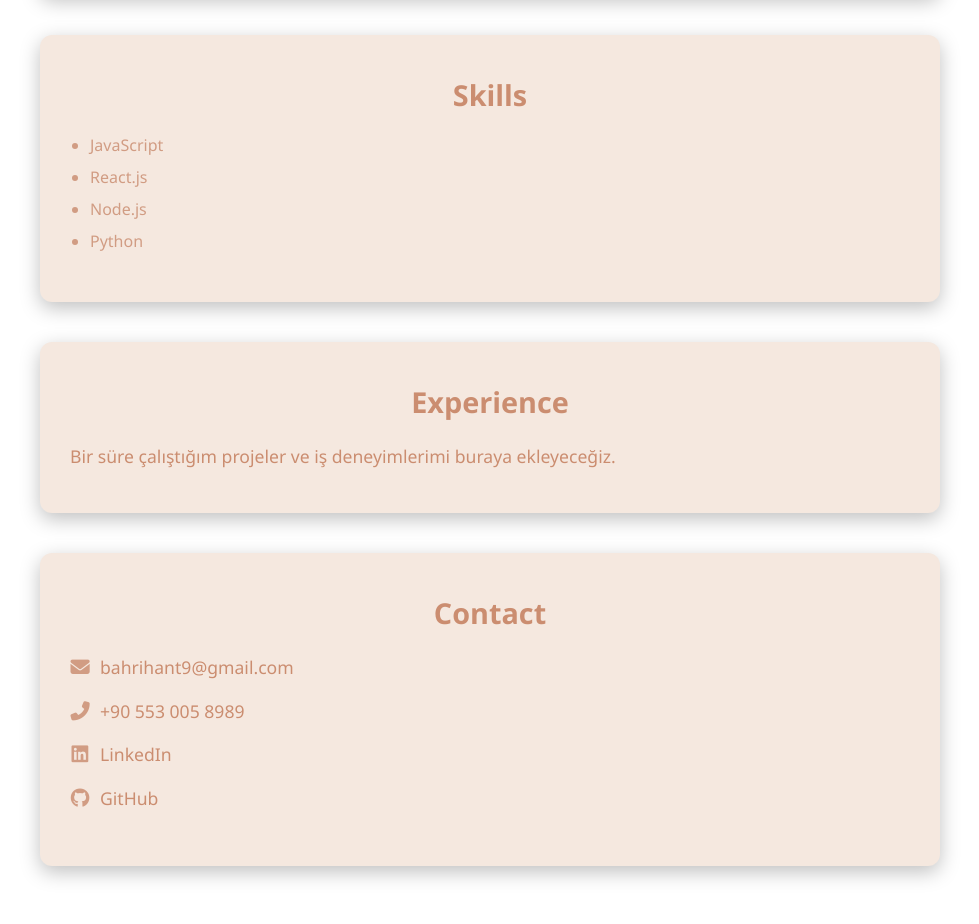
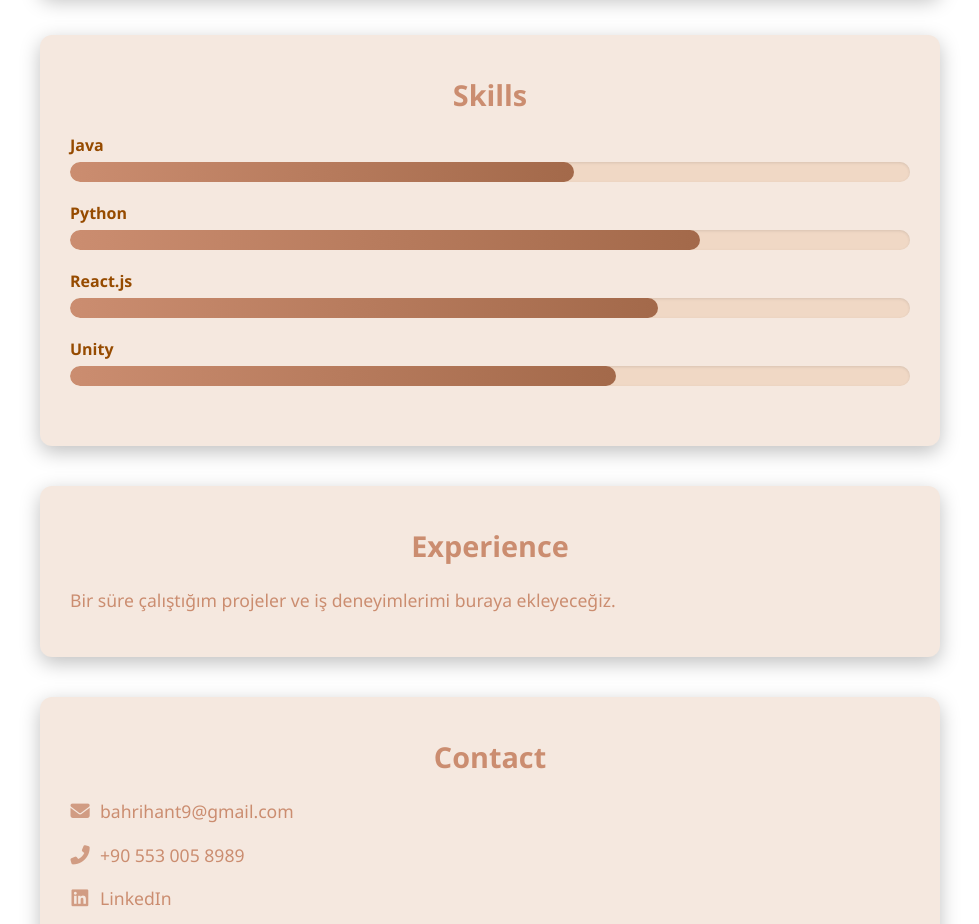
Before and after one commit to Bahrihan/BlogWebsiteTest, a Next.js app: page / in a window 1280 px wide. Shown: the part 880-1804 px from the top of the page, without its empty margins (150-1129 px from the left). Built offline with nearby package versions, Linux system fonts and the light colour scheme.

Commit message:
skills updated
still not finished

```diff
--- a/pages/index.js
+++ b/pages/index.js
@@ -24,13 +24,6 @@ const Home = () => {
       <Head>
         <title>Bahrihan Torpil</title>
         <meta name="description" content="Kişisel web sayfamda kendimi tanıtıyor, yeteneklerimi, eğitimimi ve deneyimlerimi paylaşıyorum." />
-        <link
-          rel="stylesheet"
-          href="https://cdnjs.cloudflare.com/ajax/libs/font-awesome/6.5.0/css/all.min.css"
-          integrity="sha512-Zs+A3Fz1MfmpSvhHxLz5EcdtKZPjz+oUEz8N7J30TZZeI2Sg9u9+Zgk3IPin1NzvWj+RblwEN3+w8+GVx64FQg=="
-          crossorigin="anonymous"
-          referrerpolicy="no-referrer"
-        />
       </Head>
 
       <header>
@@ -74,13 +67,36 @@ const Home = () => {
 
       <section id="skills">
         <h2>Skills</h2>
-        <ul>
-          <li>JavaScript</li>
-          <li>React.js</li>
-          <li>Node.js</li>
-          <li>Python</li>
-        </ul>
+
+        <div className="skill">
+          <span>Java</span>
+          <div className="skill-bar">
+            <div className="skill-progress" style={{ width: "60%" }}></div>
+          </div>
+        </div>
+
+        <div className="skill">
+          <span>Python</span>
+          <div className="skill-bar">
+            <div className="skill-progress" style={{ width: "75%" }}></div>
+          </div>
+        </div>
+
+        <div className="skill">
+          <span>React.js</span>
+          <div className="skill-bar">
+            <div className="skill-progress" style={{ width: "70%" }}></div>
+          </div>
+        </div>
+
+        <div className="skill">
+          <span>Unity</span>
+          <div className="skill-bar">
+            <div className="skill-progress" style={{ width: "65%" }}></div>
+          </div>
+        </div>
       </section>
+
 
       <section id="experience">
         <h2>Experience</h2>
--- a/styles/globals.css
+++ b/styles/globals.css
@@ -170,6 +170,35 @@ footer {
   text-decoration: underline;
 }
 
+.skill {
+  margin-bottom: 20px;
+}
+
+.skill span {
+  font-weight: 600;
+  display: block;
+  margin-bottom: 6px;
+  color: #964b00;
+}
+
+.skill-bar {
+  width: 100%;
+  background-color: #f0d8c5;
+  border-radius: 10px;
+  overflow: hidden;
+  height: 20px;
+  box-shadow: inset 0 1px 3px rgba(0,0,0,0.1);
+}
+
+.skill-progress {
+  height: 100%;
+  background: linear-gradient(90deg, #cb8d70, #a3694a);
+  width: 0;
+  transition: width 1s ease-in-out;
+  border-radius: 10px;
+}
+
+
 
 /* Mobil görünüm */
 @media (max-width: 768px) {
```
Also changed, not shown: 2 other files (tests, documents, lock files or other folders).
